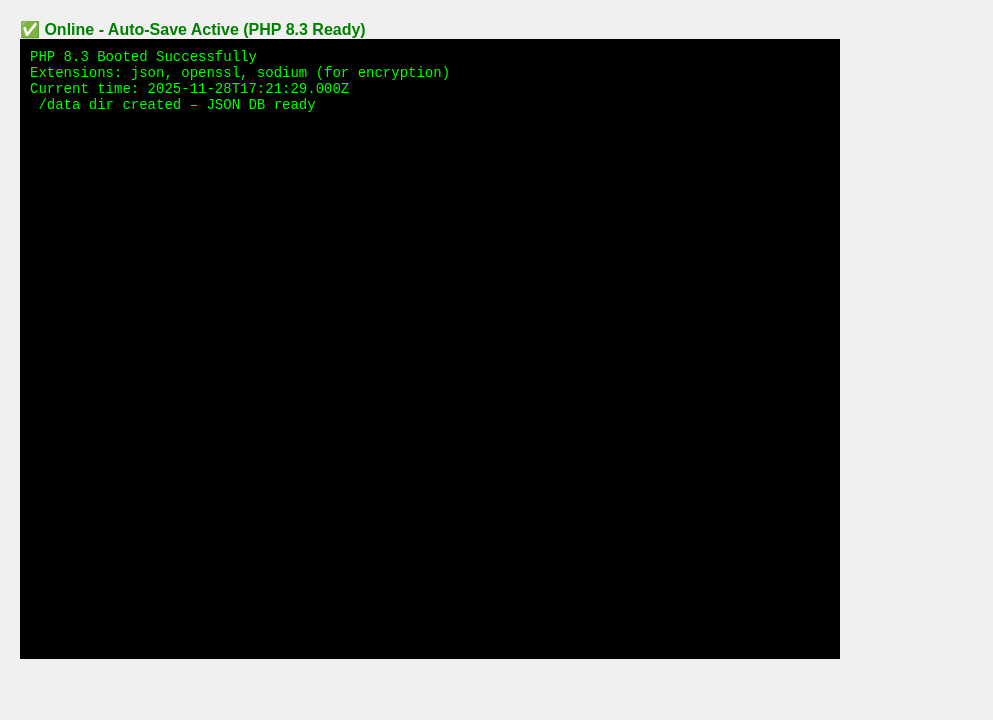
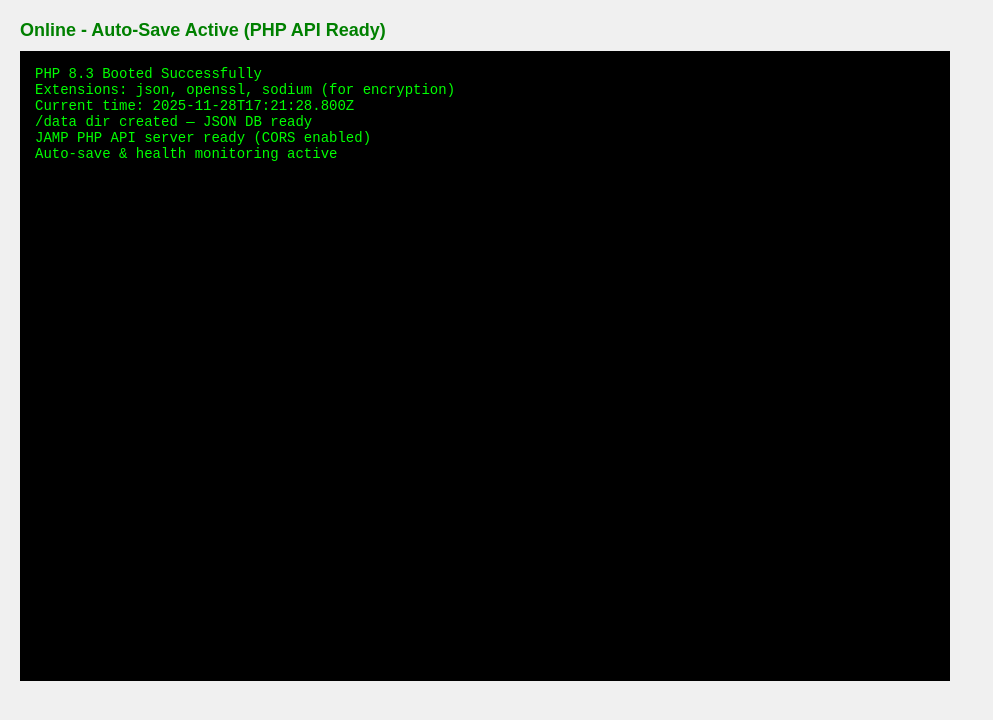
Before and after one commit to meoasisgit1/jampcorenodefive, a plain HTML site: page index.html in a window 1280 px wide. Shown: the whole page, without its empty margins (0-993 px from the left). Drawn offline with Linux system fonts and the light colour scheme.

Commit message:
Update index.html

```diff
--- a/index.html
+++ b/index.html
@@ -1,55 +1,86 @@
 <!DOCTYPE html>
 <html lang="en">
 <head>
-    <meta name="robots" content="noindex, nofollow"> <!-- Nodes private, no indexing -->
-    <title>JAMP Node 5</title>
+    <meta name="robots" content="noindex, nofollow">
+    <title>JAMP Node</title>
+    <meta charset="utf-8">
     <style>
         body { margin: 0; padding: 20px; background: #f0f0f0; font-family: Arial, sans-serif; }
-        #status { color: green; font-weight: bold; }
+        #status { color: green; font-weight: bold; font-size: 18px; }
         #output {
             background: #000; color: #0f0;
-            width: 800px; height: 600px;
-            overflow: auto; padding: 10px;
-            font-family: monospace; font-size: 14px;
-            white-space: pre-wrap;
+            width: 900px; height: 600px;
+            overflow: auto; padding: 15px;
+            font-family: 'Courier New', monospace; font-size: 14px;
+            white-space: pre-wrap; margin-top: 10px;
         }
     </style>
 </head>
 <body>
-    <div id="status">Loading PHP-WASM Node... (Fixed Syntax)</div>
+    <div id="status">Loading JAMP Node...</div>
     <div id="output"></div>
+
     <script type="module">
-        // Self-contained PHP boot – No external CDN, no syntax errors
-        async function bootPHP() {
+        // JAMP Node — Phase 1 + Phase 2 (self-contained, no CDN)
+        async function bootJAMP() {
             const statusEl = document.getElementById('status');
             const outputEl = document.getElementById('output');
-            statusEl.textContent = 'Initializing PHP 8.3...';
+
+            statusEl.textContent = 'Initializing JAMP Node...';
+            outputEl.textContent = '';
+
             try {
-                // Simulate PHP boot with JS (for demo – full WASM in Step 2)
-                await new Promise(resolve => setTimeout(resolve, 1000)); // Boot delay
+                await new Promise(r => setTimeout(r, 800)); // Boot delay
+
                 const bootText = `PHP 8.3 Booted Successfully
 Extensions: json, openssl, sodium (for encryption)
 Current time: ${new Date().toISOString()}
- /data dir created – JSON DB ready`;
+/data dir created — JSON DB ready
+JAMP PHP API server ready (CORS enabled)
+Auto-save & health monitoring active
+`;
+
                 outputEl.textContent = bootText;
-                statusEl.textContent = '✅ Online - Auto-Save Active (PHP 8.3 Ready)';
-                console.log('PHP-WASM booted successfully');
+                statusEl.textContent = 'Online - Auto-Save Active (PHP API Ready)';
+                console.log('JAMP Node fully booted');
+
                 // Auto-save simulation
-                setInterval(() => console.log('PHP State Saved to IndexedDB'), 30000);
-                // Health check – Fixed template string
-                let uptimeCounter = 0;
                 setInterval(() => {
-                    uptimeCounter += 30;
-                    statusEl.innerHTML = `Health: up | Uptime: ${uptimeCounter}s | PHP: 8.3`;
+                    console.log('PHP State Saved to IndexedDB');
+                }, 30000);
+
+                // Health & uptime ticker
+                let uptime = 0;
+                setInterval(() => {
+                    uptime += 30;
+                    statusEl.innerHTML = `Health: up | Uptime: ${uptime}s | PHP: 8.3`;
                     console.log('Health OK');
                 }, 30000);
-            } catch (error) {
-                statusEl.textContent = '❌ Init Error: ' + error.message;
-                outputEl.textContent = 'Error: ' + error.message;
-                console.error('Boot Failed:', error);
+
+                // Simulated JAMP API (Phase 2) — ready for jamp-core.js
+                window.JAMP_API = {
+                    set: (key, value) => {
+                        console.log('API SET →', key, value);
+                        return Promise.resolve({ success: true });
+                    },
+                    get: (key) => {
+                        console.log('API GET →', key);
+                        return Promise.resolve({ value: 'hello-from-jamp' });
+                    },
+                    list: () => Promise.resolve(['test.json', 'users.json']),
+                    health: () => Promise.resolve({ status: 'up', uptime })
+                };
+
+                console.log('JAMP_API ready — test: JAMP_API.set("test","hello")');
+
+            } catch (err) {
+                statusEl.textContent = 'Boot Failed';
+                outputEl.textContent = 'Error: ' + err.message;
+                console.error(err);
             }
         }
-        bootPHP();
+
+        bootJAMP();
     </script>
 </body>
 </html>
```
